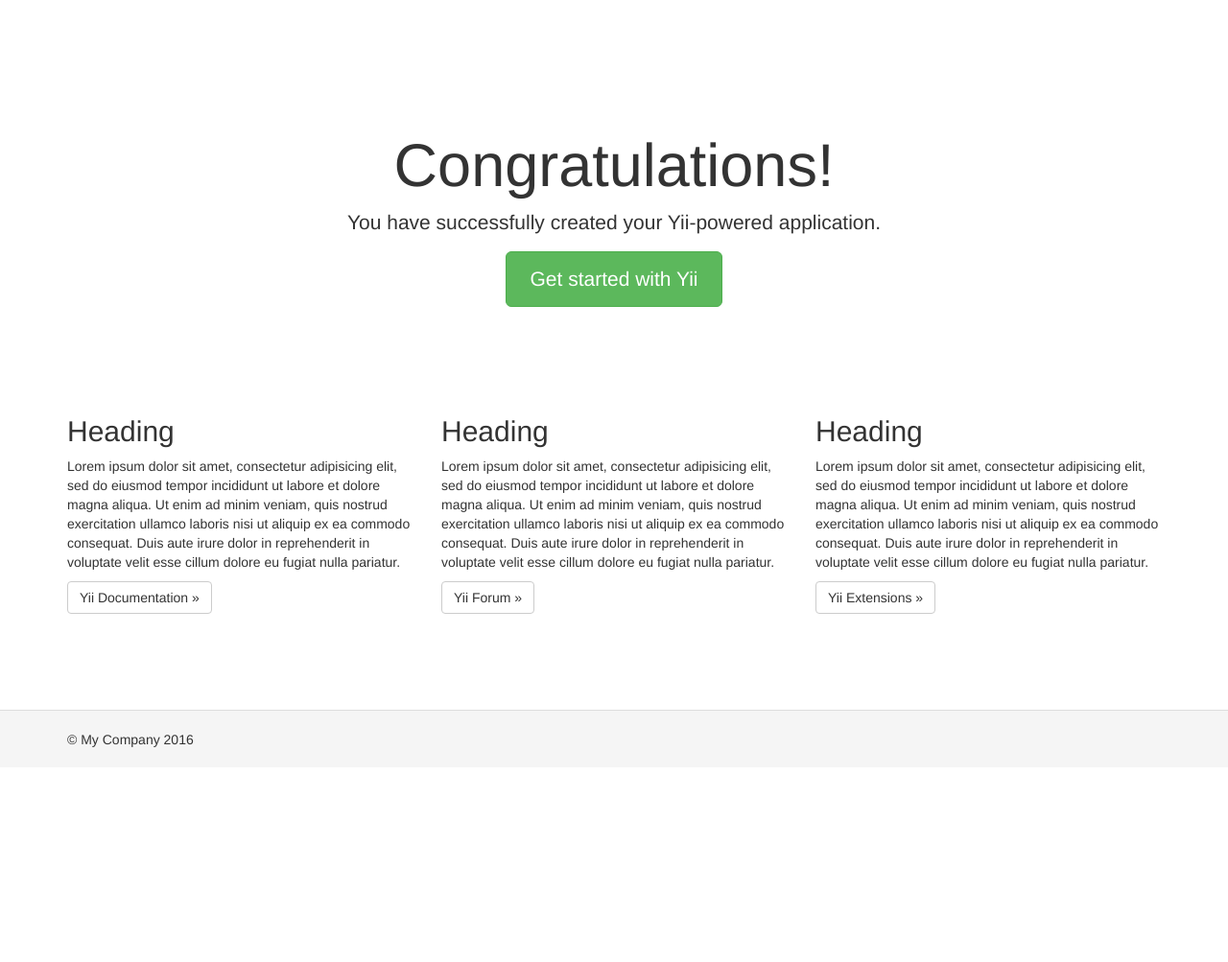
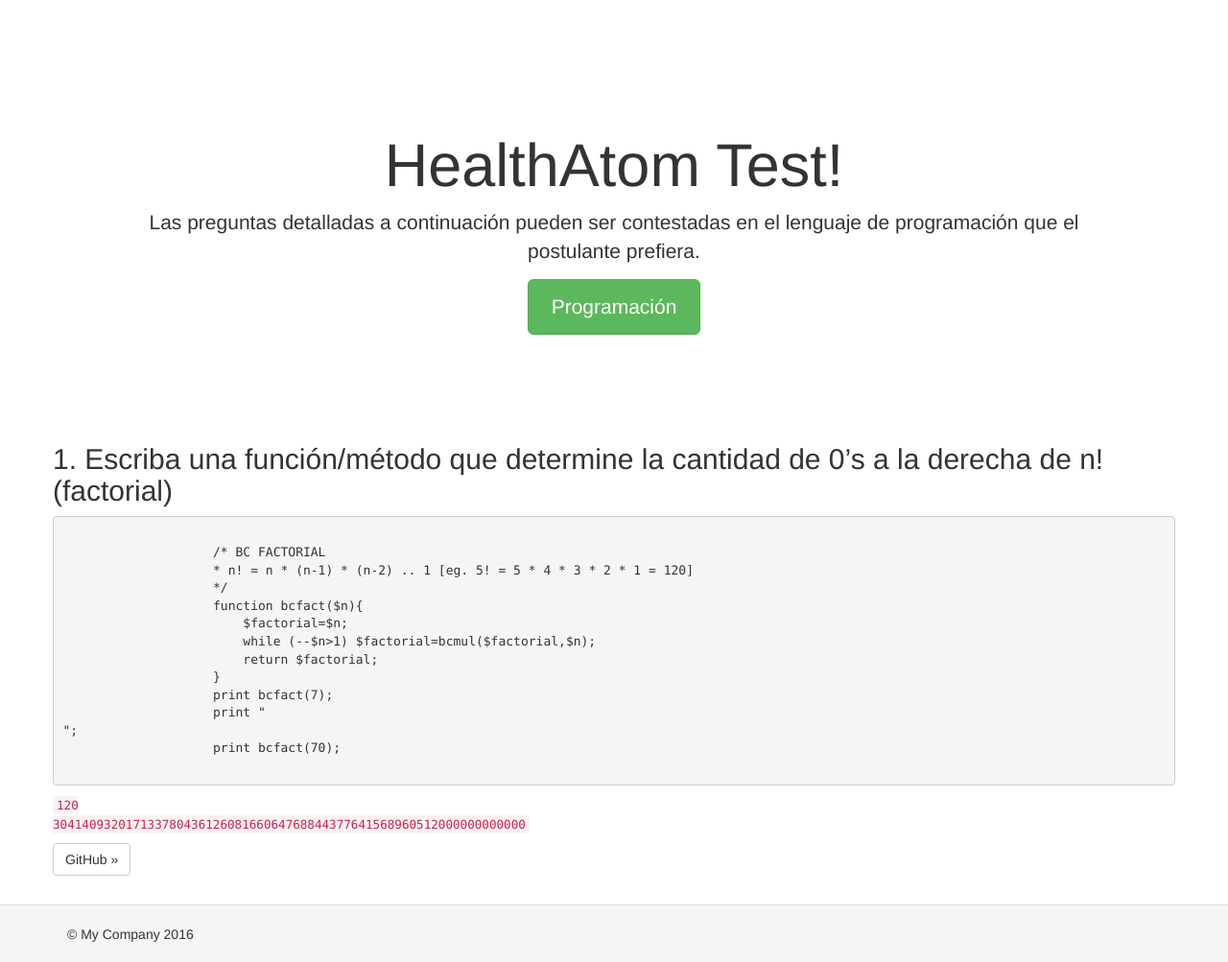
Before and after one commit to gairga/dental, a Yii app: template views/site/index.php in a window 1280 px wide. Shown: the whole page at 96% size. Before the commit the page ends 779 px from the top, so only its background shows below. Run offline with PHP 8.4 and a stand-in for Yii, Linux system fonts and the light colour scheme; the template is opened without the code that fills it, so the values that code supplies are empty; some libraries are stand-ins or nearby versions.

Commit message:
Respuestas

```diff
--- a/views/layouts/main.php
+++ b/views/layouts/main.php
@@ -27,7 +27,7 @@ AppAsset::register($this);
 <div class="wrap">
     <?php
     NavBar::begin([
-        'brandLabel' => 'My Company',
+        'brandLabel' => 'Developer HealthAtom',
         'brandUrl' => Yii::$app->homeUrl,
         'options' => [
             'class' => 'navbar-inverse navbar-fixed-top',
@@ -36,9 +36,9 @@ AppAsset::register($this);
     echo Nav::widget([
         'options' => ['class' => 'navbar-nav navbar-right'],
         'items' => [
-            ['label' => 'Home', 'url' => ['/site/index']],
-            ['label' => 'About', 'url' => ['/site/about']],
-            ['label' => 'Contact', 'url' => ['/site/contact']],
+            ['label' => 'Pregunta 1', 'url' => ['/site/index']],
+            ['label' => 'Tablero de Ajedrez', 'url' => ['/site/about']],
+            ['label' => 'Modelo de Datos', 'url' => ['/site/contact']],
             Yii::$app->user->isGuest ? (
                 ['label' => 'Login', 'url' => ['/site/login']]
             ) : (
--- a/views/site/index.php
+++ b/views/site/index.php
@@ -7,46 +7,54 @@ $this->title = 'My Yii Application';
 <div class="site-index">
 
     <div class="jumbotron">
-        <h1>Congratulations!</h1>
+        <h1>HealthAtom Test!</h1>
 
-        <p class="lead">You have successfully created your Yii-powered application.</p>
+        <p class="lead">
+Las preguntas detalladas a continuación pueden ser contestadas en el lenguaje de programación que el postulante prefiera.</p>
 
-        <p><a class="btn btn-lg btn-success" href="http://www.yiiframework.com">Get started with Yii</a></p>
+        <p><a class="btn btn-lg btn-success" href="#">Programación</a></p>
     </div>
 
     <div class="body-content">
 
         <div class="row">
-            <div class="col-lg-4">
-                <h2>Heading</h2>
+            <div>
+                <h2>1.­ Escriba una función/método que determine la cantidad de 0’s a la derecha de n! (factorial) </h2>
 
-                <p>Lorem ipsum dolor sit amet, consectetur adipisicing elit, sed do eiusmod tempor incididunt ut labore et
-                    dolore magna aliqua. Ut enim ad minim veniam, quis nostrud exercitation ullamco laboris nisi ut aliquip
-                    ex ea commodo consequat. Duis aute irure dolor in reprehenderit in voluptate velit esse cillum dolore eu
-                    fugiat nulla pariatur.</p>
 
-                <p><a class="btn btn-default" href="http://www.yiiframework.com/doc/">Yii Documentation &raquo;</a></p>
+                <pre><code>
+                    /* BC FACTORIAL
+                    * n! = n * (n-1) * (n-2) .. 1 [eg. 5! = 5 * 4 * 3 * 2 * 1 = 120]
+                    */
+                    function bcfact($n){
+                        $factorial=$n;
+                        while (--$n>1) $factorial=bcmul($factorial,$n);
+                        return $factorial;
+                    }
+                    print bcfact(7);
+                    print "<br/>";
+                    print bcfact(70);
+                </pre></code>
+
+                 <p><code>
+                     <?php
+                        /* BC FACTORIAL
+                        * n! = n * (n-1) * (n-2) .. 1 [eg. 5! = 5 * 4 * 3 * 2 * 1 = 120]
+                        */
+                        function bcfact($n){
+                            $factorial=$n;
+                            while (--$n>1) $factorial=bcmul($factorial,$n);
+                            return $factorial;
+                        }
+                        print bcfact(5);
+                        print "<br/>";
+                        print bcfact(50);
+                    ?>
+            </code></p>
+                <p><a class="btn btn-default" href="https://github.com/gairga/dental">GitHub &raquo;</a></p>
             </div>
-            <div class="col-lg-4">
-                <h2>Heading</h2>
 
-                <p>Lorem ipsum dolor sit amet, consectetur adipisicing elit, sed do eiusmod tempor incididunt ut labore et
-                    dolore magna aliqua. Ut enim ad minim veniam, quis nostrud exercitation ullamco laboris nisi ut aliquip
-                    ex ea commodo consequat. Duis aute irure dolor in reprehenderit in voluptate velit esse cillum dolore eu
-                    fugiat nulla pariatur.</p>
 
-                <p><a class="btn btn-default" href="http://www.yiiframework.com/forum/">Yii Forum &raquo;</a></p>
-            </div>
-            <div class="col-lg-4">
-                <h2>Heading</h2>
-
-                <p>Lorem ipsum dolor sit amet, consectetur adipisicing elit, sed do eiusmod tempor incididunt ut labore et
-                    dolore magna aliqua. Ut enim ad minim veniam, quis nostrud exercitation ullamco laboris nisi ut aliquip
-                    ex ea commodo consequat. Duis aute irure dolor in reprehenderit in voluptate velit esse cillum dolore eu
-                    fugiat nulla pariatur.</p>
-
-                <p><a class="btn btn-default" href="http://www.yiiframework.com/extensions/">Yii Extensions &raquo;</a></p>
-            </div>
         </div>
 
     </div>
```
Also changed, not shown: views/site/about.php (+36 -5 lines), views/site/contact.php (+106 -38 lines).
